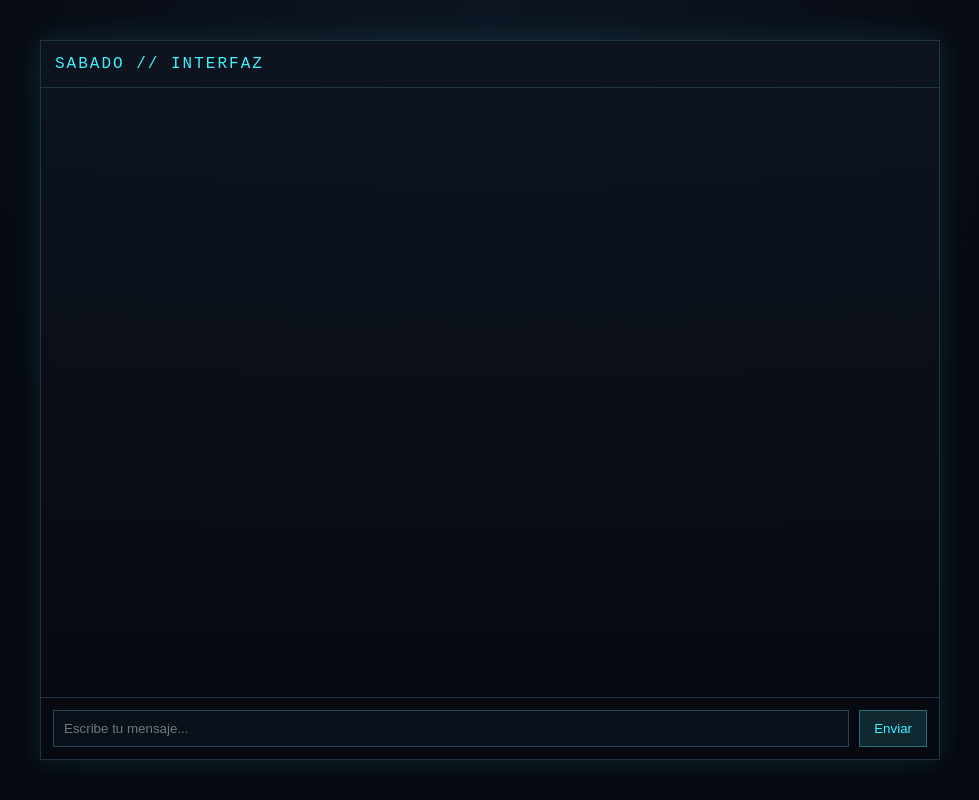
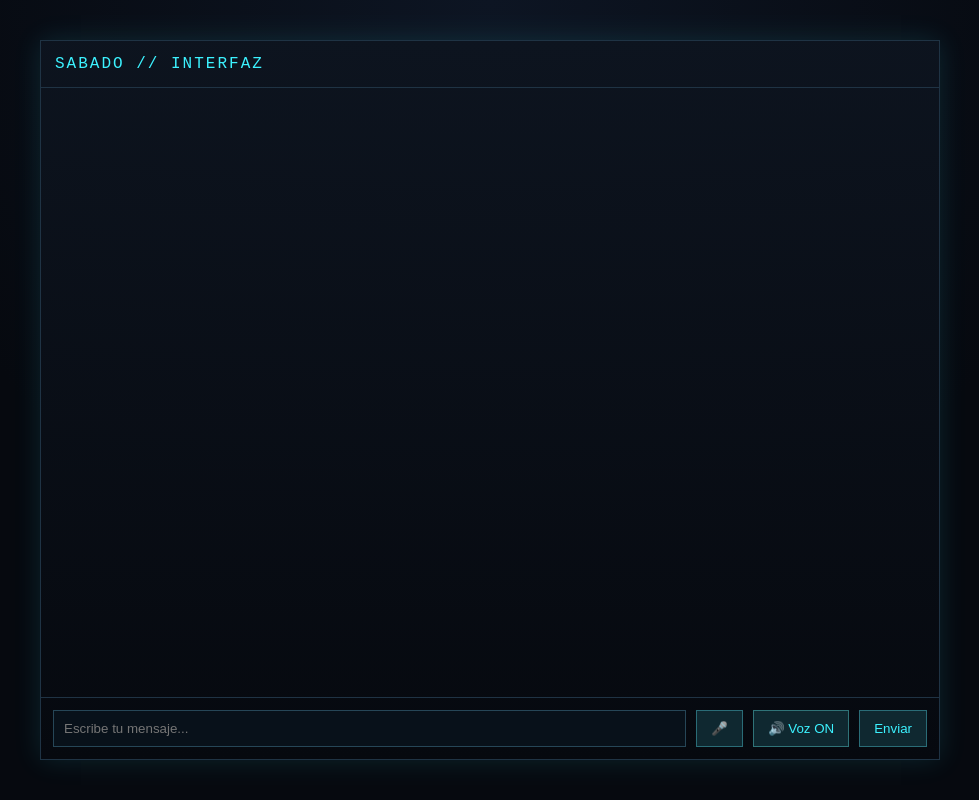
Before and after one commit to alxmon24/SABADO, a Flask app: page / in a window 1280 px wide. Shown: the whole page, without its empty margins (150-1129 px from the left). Run offline with Flask 3, Linux system fonts and the light colour scheme.

Commit message:
Agregar voz a texto y text-to-speech en la UI de Sabado

```diff
--- a/app/static/app.js
+++ b/app/static/app.js
@@ -1,6 +1,40 @@
 const chatForm = document.getElementById('chatForm');
 const chatBox = document.getElementById('chatBox');
 const mensajeInput = document.getElementById('mensajeInput');
+const micBtn = document.getElementById('micBtn');
+const voiceToggleBtn = document.getElementById('voiceToggleBtn');
+
+let vozActiva = true;
+
+const SpeechRecognition = window.SpeechRecognition || window.webkitSpeechRecognition;
+const recognition = SpeechRecognition ? new SpeechRecognition() : null;
+
+if (recognition) {
+  recognition.lang = 'es-ES';
+  recognition.interimResults = false;
+  recognition.maxAlternatives = 1;
+
+  recognition.addEventListener('start', () => {
+    micBtn.classList.add('is-recording');
+  });
+
+  recognition.addEventListener('end', () => {
+    micBtn.classList.remove('is-recording');
+  });
+
+  recognition.addEventListener('result', (event) => {
+    const texto = event.results[0][0].transcript || '';
+    mensajeInput.value = texto.trim();
+    mensajeInput.focus();
+  });
+
+  recognition.addEventListener('error', () => {
+    addMessage('No se pudo reconocer la voz en este momento.', 'bot');
+  });
+} else {
+  micBtn.disabled = true;
+  micBtn.title = 'Web Speech API no disponible en este navegador';
+}
 
 function addMessage(texto, tipo) {
   const el = document.createElement('div');
@@ -9,6 +43,40 @@ function addMessage(texto, tipo) {
   chatBox.appendChild(el);
   chatBox.scrollTop = chatBox.scrollHeight;
 }
+
+function hablar(texto) {
+  if (!vozActiva || !('speechSynthesis' in window)) {
+    return;
+  }
+
+  window.speechSynthesis.cancel();
+  const utterance = new SpeechSynthesisUtterance(texto);
+  utterance.lang = 'es-ES';
+  utterance.rate = 1;
+  utterance.pitch = 1;
+  window.speechSynthesis.speak(utterance);
+}
+
+voiceToggleBtn.addEventListener('click', () => {
+  vozActiva = !vozActiva;
+
+  if (!vozActiva) {
+    window.speechSynthesis.cancel();
+  }
+
+  voiceToggleBtn.classList.toggle('is-active', vozActiva);
+  voiceToggleBtn.textContent = vozActiva ? '🔊 Voz ON' : '🔇 Voz OFF';
+  voiceToggleBtn.title = vozActiva ? 'Voz activada' : 'Voz desactivada';
+});
+
+micBtn.addEventListener('click', () => {
+  if (!recognition) {
+    addMessage('Tu navegador no soporta reconocimiento de voz.', 'bot');
+    return;
+  }
+
+  recognition.start();
+});
 
 chatForm.addEventListener('submit', async (event) => {
   event.preventDefault();
@@ -35,7 +103,9 @@ chatForm.addEventListener('submit', async (event) => {
       return;
     }
 
-    addMessage(data.respuesta || 'Sin respuesta.', 'bot');
+    const respuesta = data.respuesta || 'Sin respuesta.';
+    addMessage(respuesta, 'bot');
+    hablar(respuesta);
   } catch (error) {
     addMessage('No se pudo conectar con el servidor.', 'bot');
   }
--- a/app/static/styles.css
+++ b/app/static/styles.css
@@ -4,6 +4,7 @@
   --neon: #3cf2ff;
   --text: #d5f9ff;
   --muted: #7f9ca8;
+  --danger: #ff6d6d;
 }
 
 * {
@@ -68,12 +69,13 @@ body {
 .chat-form {
   border-top: 1px solid #1f3344;
   padding: 12px;
-  display: flex;
+  display: grid;
+  grid-template-columns: 1fr auto auto auto;
   gap: 10px;
 }
 
 input {
-  flex: 1;
+  width: 100%;
   padding: 10px;
   border: 1px solid #264657;
   background: #08111a;
@@ -86,4 +88,20 @@ button {
   background: #0f2830;
   color: var(--neon);
   cursor: pointer;
+  white-space: nowrap;
 }
+
+button.is-recording {
+  border-color: var(--danger);
+  color: var(--danger);
+}
+
+button.is-active {
+  border-color: #2f7378;
+}
+
+@media (max-width: 720px) {
+  .chat-form {
+    grid-template-columns: 1fr 1fr;
+  }
+}
--- a/app/templates/index.html
+++ b/app/templates/index.html
@@ -10,8 +10,12 @@
     <main class="chat-shell">
       <header class="chat-header">SABADO // INTERFAZ</header>
       <section id="chatBox" class="chat-box"></section>
+
       <form id="chatForm" class="chat-form">
         <input id="mensajeInput" type="text" placeholder="Escribe tu mensaje..." autocomplete="off" required />
+
+        <button id="micBtn" type="button" title="Hablar">🎤</button>
+        <button id="voiceToggleBtn" type="button" class="is-active" title="Voz activada">🔊 Voz ON</button>
         <button type="submit">Enviar</button>
       </form>
     </main>
```
Also changed, not shown: README.md.
